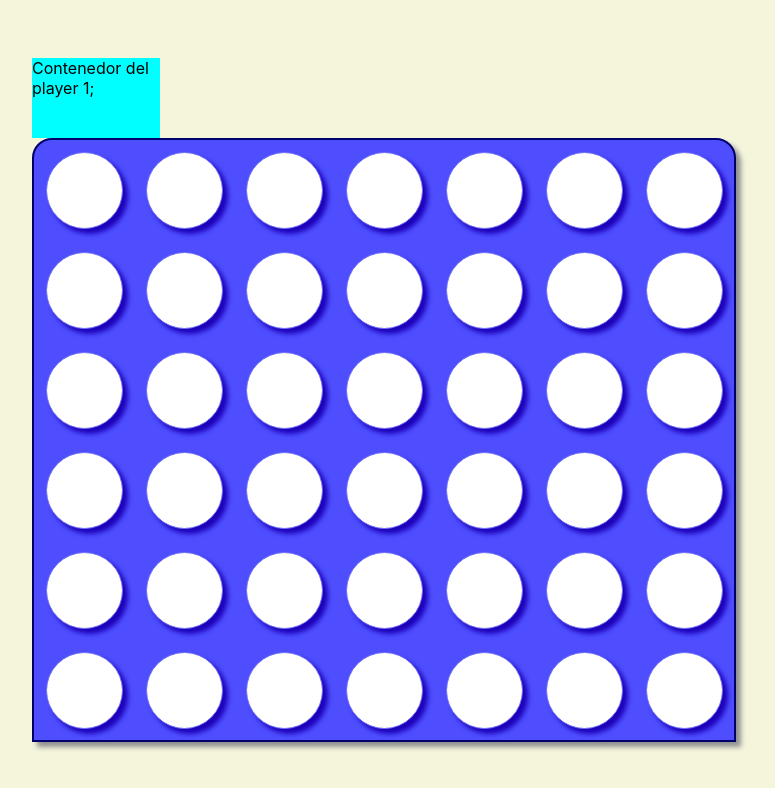
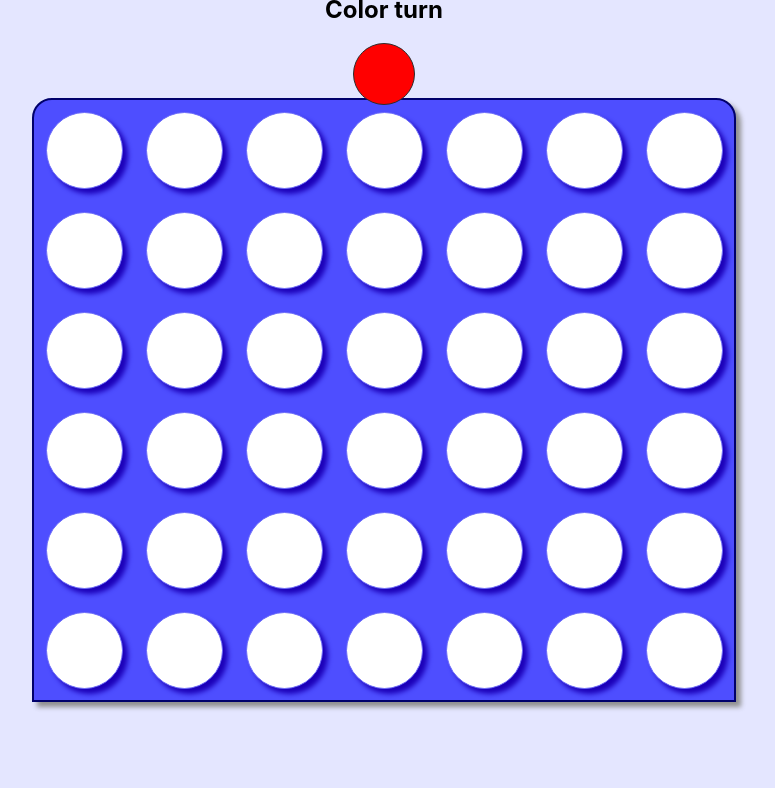
Before and after one commit to rodrigolazarte/connect-4, a React (Create React App) app: page / in a window 1280 px wide. Shown: the top 788 px of the page, without its empty margins (256-1031 px from the left). Built offline with nearby package versions, Linux system fonts and the light colour scheme.

Commit message:
Added styles to board. Fixed logic of the game. Added turn indicator

```diff
--- a/src/App.css
+++ b/src/App.css
@@ -1,9 +1,22 @@
 .App {
-  display: flex;
+  /* display: flex;
   align-items: center;
-  justify-content: center;
+  justify-content: center; */
+  display: grid;
+  grid-template-columns: 15% 70% 15%;
+  grid-template-rows: 10% 80% 10%;
   height: 100vh;
   width: 100vw;
-  background-color: beige;
+  background-color: rgb(228, 230, 255);
+}
 
+.App > .board{
+  grid-column-start: 2;
+  grid-row-start: 2;
+  place-self: center;
 }
+
+.App > .turnIndicator {
+  grid-column-start: 2;
+  grid-row-start: 1;
+}
--- a/src/App.js
+++ b/src/App.js
@@ -1,7 +1,7 @@
 import { createContext, useState } from 'react';
 import './App.css';
 import Board from './components/board/board.component';
-import PlayerContainer from './components/playerContainers/playerContainer.component';
+import TurnIndicator from './components/turnIndicator/turnIndicator.component';
 
 export const BoardContext = createContext();
 
@@ -9,9 +9,10 @@ const Provider = ({children}) => {
   const [winner, setWinner] = useState(false);
   const setWinnerTrue = () => setWinner(true);
   const setWinnerFalse = () => setWinner(false);
+  const [turn, setTurn] = useState('red')
 
   return (
-    <BoardContext.Provider value={{winner, setWinnerTrue, setWinnerFalse}}>
+    <BoardContext.Provider value={{winner, setWinnerTrue, setWinnerFalse, turn, setTurn}}>
       {children}
     </BoardContext.Provider>
   )
@@ -21,6 +22,7 @@ function App() {
   return (
     <Provider>
       <div className="App">
+        <TurnIndicator />
         <Board />
       </div>
     </Provider>
--- a/src/components/board/board.component.jsx
+++ b/src/components/board/board.component.jsx
@@ -1,17 +1,15 @@
 import './board.css'
 import Cell from '../cell/cell.component';
-import { useContext, useEffect, useReducer, useState } from 'react';
+import { useContext, useEffect, useState } from 'react';
 import { BoardContext } from '../../App';
-import PlayerContainer from '../playerContainers/playerContainer.component';
 
 const Board = () => {
     var initialState = {};
 
-    const {winner, setWinnerTrue, setWinnerFalse} = useContext(BoardContext);
-
-    const [turn, setTurn] = useState('red');
+    const { winner, setWinnerTrue, setWinnerFalse, turn, setTurn } = useContext(BoardContext);
     const [markedCells, setMarkedCells] = useState(initialState)
 
+    //Changes the turn of the player when token is placed
     const changeTurn = () => {
         if (turn === 'red') {
             setTurn('yellow');
@@ -25,6 +23,7 @@ const Board = () => {
         setTurn('red');
     }, [winner])
 
+    //Changes the color of a cell if this isn't occupied yet and if its in a legal position
     const markCellInBoard = (cellId, color) => {
         let baseCellId = cellId + 7
 
@@ -37,11 +36,12 @@ const Board = () => {
             changeTurn()
             return true;
         } else {
-            console.log("No se pudo agregar ficha ahi")
+            console.log("Cannot place token in that position")
             return false;
         }
     }
 
+    //Evaluates the board configuration using the marked cell as reference
     const evaluateBoard = (cellId) => {
         let colorOfEvaluatedCell = markedCells[cellId];
         let winHorizontally = evaluateHorizontally(cellId, colorOfEvaluatedCell);
@@ -60,7 +60,8 @@ const Board = () => {
         if (cellId % 7 !== 0) {
             //Evaluate cells to the right of the marked cell
             while (markedCells[auxCellId] === colorOfEvaluatedCell) {
-                if ((auxCellId - 1) % 7 === 0) {
+                if ((auxCellId) % 7 === 0) {
+                    consecutiveCellsToTheRight += 1;
                     break;
                 }
                 consecutiveCellsToTheRight += 1;
@@ -73,12 +74,16 @@ const Board = () => {
 
         auxCellId = cellId;
 
+        let isCellPutByUser = true; // Indicates that the cell to evaluate is the one that the user put recently.
+
         // Evaluate cells to the left of the marked cell
         while (markedCells[auxCellId] === colorOfEvaluatedCell) {
-            if ((auxCellId - 1) % 7 === 0) {
+            if ((auxCellId) % 7 === 0 && !isCellPutByUser) {
                 break;
             }
+            isCellPutByUser = false;
             consecutiveCellsToTheLeft += 1;
+            console.log("Consecutive cells to the left: " + consecutiveCellsToTheLeft)
             auxCellId = auxCellId - 1;
             if (consecutiveCellsToTheLeft === 3) {
                 return true;
@@ -170,9 +175,9 @@ const Board = () => {
 
         //Evaluates if the cell isn't in the base of the board neither in the right limit of the second row. Also validates if cell isn't in the right
         //side of the board.
-        if(auxCellId < 35 && auxCellId % 7 !== 0) {
-            while(markedCells[auxCellId + 8] === colorOfEvaluatedCell) {
-                if((auxCellId + 8) % 7 === 0){
+        if (auxCellId < 35 && auxCellId % 7 !== 0) {
+            while (markedCells[auxCellId + 8] === colorOfEvaluatedCell) {
+                if ((auxCellId + 8) % 7 === 0) {
                     consecutiveCellsToTheRight += 1;
                     break;
                 } else {
@@ -182,25 +187,24 @@ const Board = () => {
             }
         }
 
-        if((consecutiveCellsToTheLeft + consecutiveCellsToTheRight) >= 3) {
+        if ((consecutiveCellsToTheLeft + consecutiveCellsToTheRight) >= 3) {
             return true;
         } else {
             return false
         }
     }
 
+
     const showWinner = (winnerColor, ...arr) => {
-        if(arr.find(element => element === true)){
+        if (arr.find(element => element === true)) {
             setWinnerTrue();
-            alert(`FELICIDADES! HAS GANADO CON EL COLOR: ${winnerColor}!!`)
+            alert(`Congratulations! Player with ${winnerColor} tokens have won!`)
             setMarkedCells({});
             return true;
         }
     }
 
     return (
-        <div>
-            <PlayerContainer />
         <div className="board">
             {[...Array(42)].map((x, i) =>
                 <Cell
@@ -211,7 +215,6 @@ const Board = () => {
                     markCellInBoard={markCellInBoard} />
             )}
         </div>
-        </div>
 
     )
 }
--- /dev/null
+++ b/src/components/turnIndicator/turnIndicator.component.jsx
@@ -0,0 +1,16 @@
+import { useContext } from "react";
+import { BoardContext } from "../../App";
+import "./turnIndicator.css"
+
+const TurnIndicator = () => {
+    const {turn} = useContext(BoardContext);
+
+    return (
+        <div className="turnIndicator">
+            <h2>Color turn</h2>
+            <section className="token" style={{backgroundColor: turn}} />
+        </div>
+    )
+}
+
+export default TurnIndicator;
--- /dev/null
+++ b/src/components/turnIndicator/turnIndicator.css
@@ -0,0 +1,11 @@
+.turnIndicator {
+    place-self: center;
+}
+
+.token {
+    width: 60px;
+    height: 60px;
+    border: 1px solid rgb(45, 45, 45);
+    border-radius: 50%;
+    margin: 0px auto;
+}
```
Also changed, not shown: src/components/playerContainer/playerContainer.component.jsx (renamed from src/components/playerContainers/playerContainer.component.jsx), src/components/playerContainer/playerContainer.css (renamed from src/components/playerContainers/playerContainer.css). Lines whose indentation alone changed are shown as unchanged.
